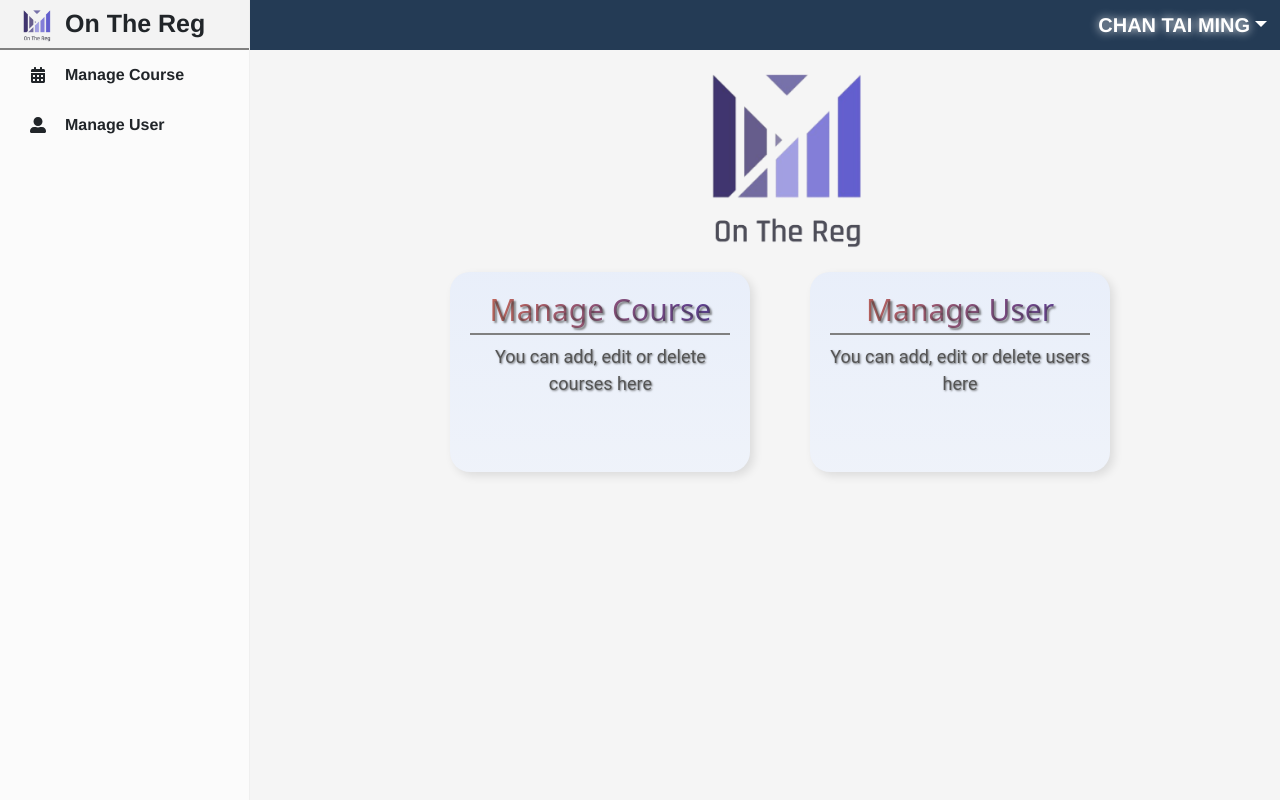
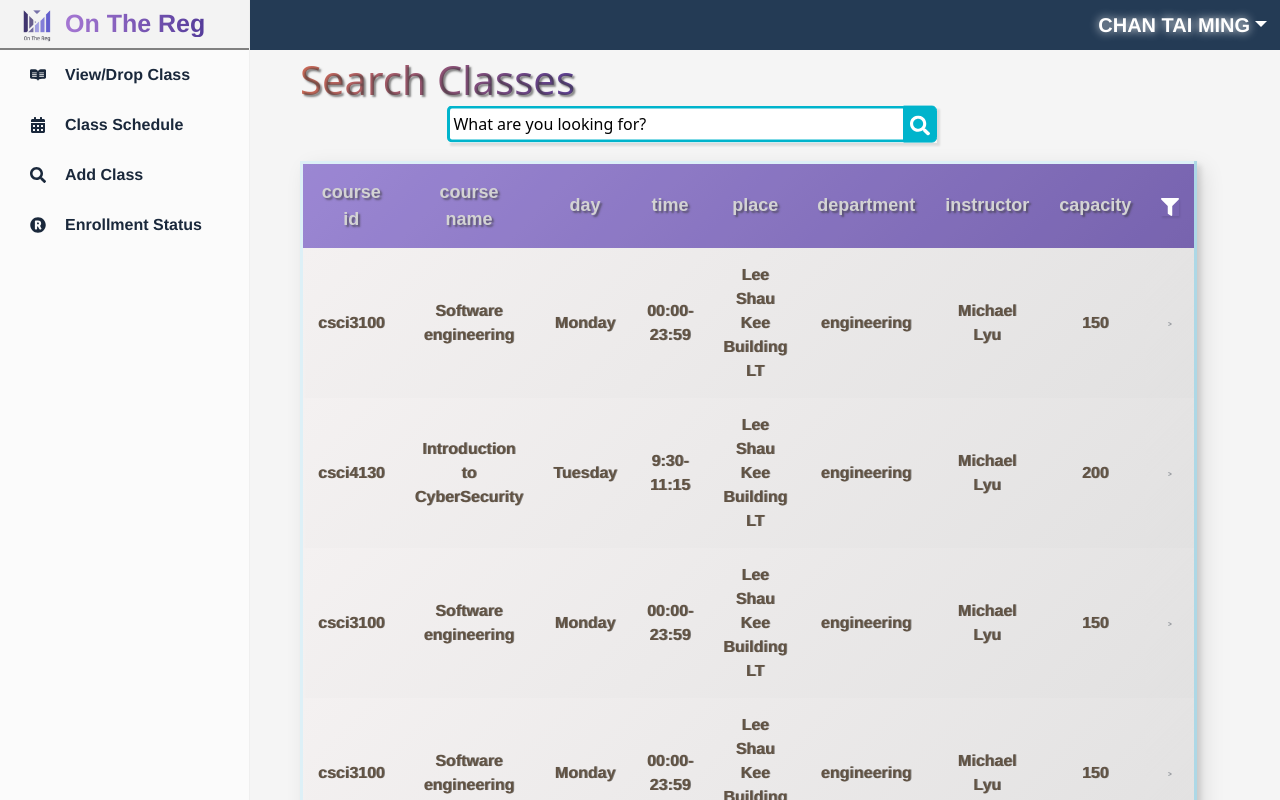
Before and after one commit to tsoikh0917/on_the_reg, a React (Create React App) app in the folder client/: page /search in a window 1280 px wide. Before the commit this address led to /. Shown: the top 800 px of the page. Built offline with nearby package versions, Linux system fonts and the light colour scheme; the HTML template or start-up script is replaced by a standard one.

Commit message:
update filter style

```diff
--- a/client/src/App.js
+++ b/client/src/App.js
@@ -65,7 +65,7 @@ function Admin() {
 function App() {
   const [isLoggedIn, setIsLoggedIn] = useState(true);
   const [count, setCount] = useState(0);
-  const [isAdmin, setIsAdmin] = useState(true);
+  const [isAdmin, setIsAdmin] = useState(false);
   function handleLogin(state) {
     console.log("argument from state: ", state);
     console.log("argument from isloggedIn1: ", isLoggedIn);
--- a/client/src/components/Admin/manageCourse/viewCourse.jsx
+++ b/client/src/components/Admin/manageCourse/viewCourse.jsx
@@ -1,6 +1,12 @@
 import React, { useState, useEffect } from "react";
 import "../../table.css";
-import { FaSearch, FaEdit, FaRegTrashAlt, FaPlus } from "react-icons/fa";
+import {
+  FaSearch,
+  FaEdit,
+  FaRegTrashAlt,
+  FaPlus,
+  FaFilter,
+} from "react-icons/fa";
 import { useTable, useFilters } from "react-table";
 import fakeData from "../../MOCK_DATA.json";
 import { Link } from "react-router-dom";
@@ -84,6 +90,10 @@ function AdminViewCourse() {
       capacity: CourseV.capacity,
     });
   };
+  const [toggleFilter, setToggleFilter] = useState(false);
+  const showFilter = () => {
+    setToggleFilter(!toggleFilter);
+  };
 
   const [showWarn, setWarn] = useState(false);
 
@@ -145,10 +155,24 @@ function AdminViewCourse() {
                   {headerGroup.headers.map((column) => (
                     <th id="th" {...column.getHeaderProps()}>
                       {column.render("Header")}
-                      {column.canFilter ? column.render("Filter") : null}
+
+                      {toggleFilter ? (
+                        <div>
+                          {column.canFilter ? column.render("Filter") : null}
+                        </div>
+                      ) : null}
                     </th>
                   ))}
-                  <th id="th"></th>
+                  <th id="th">
+                    {toggleFilter ? (
+                      <FaFilter
+                        style={{ color: "darkgrey" }}
+                        onClick={showFilter}
+                      />
+                    ) : (
+                      <FaFilter id="FaFilter" onClick={showFilter} />
+                    )}
+                  </th>
                   <th id="th"></th>
                 </tr>
               ))}
--- a/client/src/components/Admin/manageUser/viewUser.jsx
+++ b/client/src/components/Admin/manageUser/viewUser.jsx
@@ -1,6 +1,12 @@
 import React, { useState } from "react";
 import "../../table.css";
-import { FaSearch, FaEdit, FaRegTrashAlt, FaPlus } from "react-icons/fa";
+import {
+  FaSearch,
+  FaEdit,
+  FaRegTrashAlt,
+  FaPlus,
+  FaFilter,
+} from "react-icons/fa";
 import { useTable, useFilters } from "react-table";
 import fakeData from "../../MOCK_USER.json";
 import { Link } from "react-router-dom";
@@ -60,6 +66,10 @@ function AdminViewUser() {
       Department: UserV.Department,
       Year: UserV.Year,
     });
+  };
+  const [toggleFilter, setToggleFilter] = useState(false);
+  const showFilter = () => {
+    setToggleFilter(!toggleFilter);
   };
 
   const [showWarn, setWarn] = useState(false);
@@ -123,11 +133,25 @@ function AdminViewUser() {
                     <th id="th" {...column.getHeaderProps()}>
                       <div className="table_filter">
                         {column.render("Header")}
-                        {column.canFilter ? column.render("Filter") : null}
+                        {toggleFilter ? (
+                          <div>
+                            {column.canFilter ? column.render("Filter") : null}
+                          </div>
+                        ) : null}
                       </div>
                     </th>
                   ))}
-                  <th id="th"></th>
+                  <th id="th">
+                    {" "}
+                    {toggleFilter ? (
+                      <FaFilter
+                        style={{ color: "darkgrey" }}
+                        onClick={showFilter}
+                      />
+                    ) : (
+                      <FaFilter id="FaFilter" onClick={showFilter} />
+                    )}
+                  </th>
                   <th id="th"></th>
                 </tr>
               ))}
--- a/client/src/components/studentCourseManage/main_S.jsx
+++ b/client/src/components/studentCourseManage/main_S.jsx
@@ -1,4 +1,4 @@
-import React from "react";
+import React, { useState } from "react";
 import "./main_S.css";
 import icon from "../image/icon.png";
 import { Link } from "react-router-dom";
@@ -8,6 +8,7 @@ import {
   FaReadme,
   FaRegistered,
 } from "react-icons/fa";
+
 function MainS() {
   return (
     <div>
--- a/client/src/components/studentCourseManage/search.jsx
+++ b/client/src/components/studentCourseManage/search.jsx
@@ -1,6 +1,6 @@
-import React from "react";
+import React, { useState } from "react";
 import "../table.css";
-import { FaSearch } from "react-icons/fa";
+import { FaSearch, FaFilter } from "react-icons/fa";
 import { useTable, useFilters } from "react-table";
 import fakeData from "../MOCK_DATA.json";
 import arrow from "../image/arrow.png";
@@ -58,6 +58,10 @@ function Search() {
     ],
     []
   );
+  const [toggleFilter, setToggleFilter] = useState(false);
+  const showFilter = () => {
+    setToggleFilter(!toggleFilter);
+  };
   const { getTableProps, getTableBodyProps, headerGroups, rows, prepareRow } =
     useTable({ columns, data }, useFilters);
   return (
@@ -87,11 +91,24 @@ function Search() {
                   <th id="th" {...column.getHeaderProps()}>
                     <div style={{ display: "column" }}>
                       {column.render("Header")}
-                      {column.canFilter ? column.render("Filter") : null}
+                      {toggleFilter ? (
+                        <div>
+                          {column.canFilter ? column.render("Filter") : null}
+                        </div>
+                      ) : null}
                     </div>
                   </th>
                 ))}
-                <th id="th"></th>
+                <th id="th">
+                  {toggleFilter ? (
+                    <FaFilter
+                      style={{ color: "darkgrey" }}
+                      onClick={showFilter}
+                    />
+                  ) : (
+                    <FaFilter id="FaFilter" onClick={showFilter} />
+                  )}
+                </th>
               </tr>
             ))}
           </thead>
@@ -108,7 +125,7 @@ function Search() {
 
                   <td id="td">
                     <Link to="/search/confirm">
-                      <img src={arrow} width="40%" alt="arrow" />
+                      <img src={arrow} width="20%" alt="arrow" />
                     </Link>
                   </td>
                 </tr>
--- a/client/src/components/table.css
+++ b/client/src/components/table.css
@@ -94,3 +94,8 @@ tbody tr:hover {
   display: grid;
   align-items: center;
 }
+
+#FaFilter {
+  color: white;
+  box-shadow: 1px 2px 2px #0000001a;
+}
```
